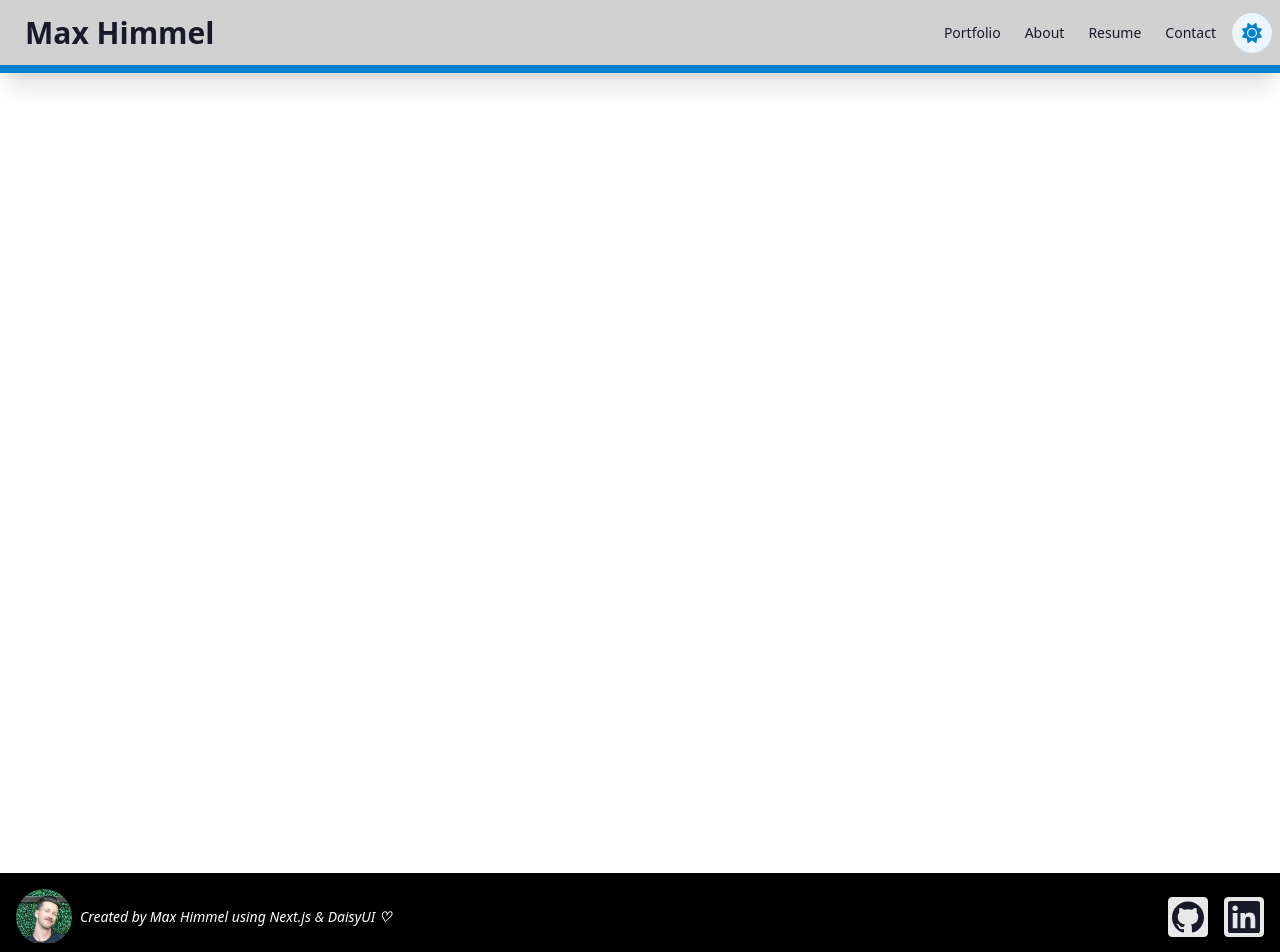
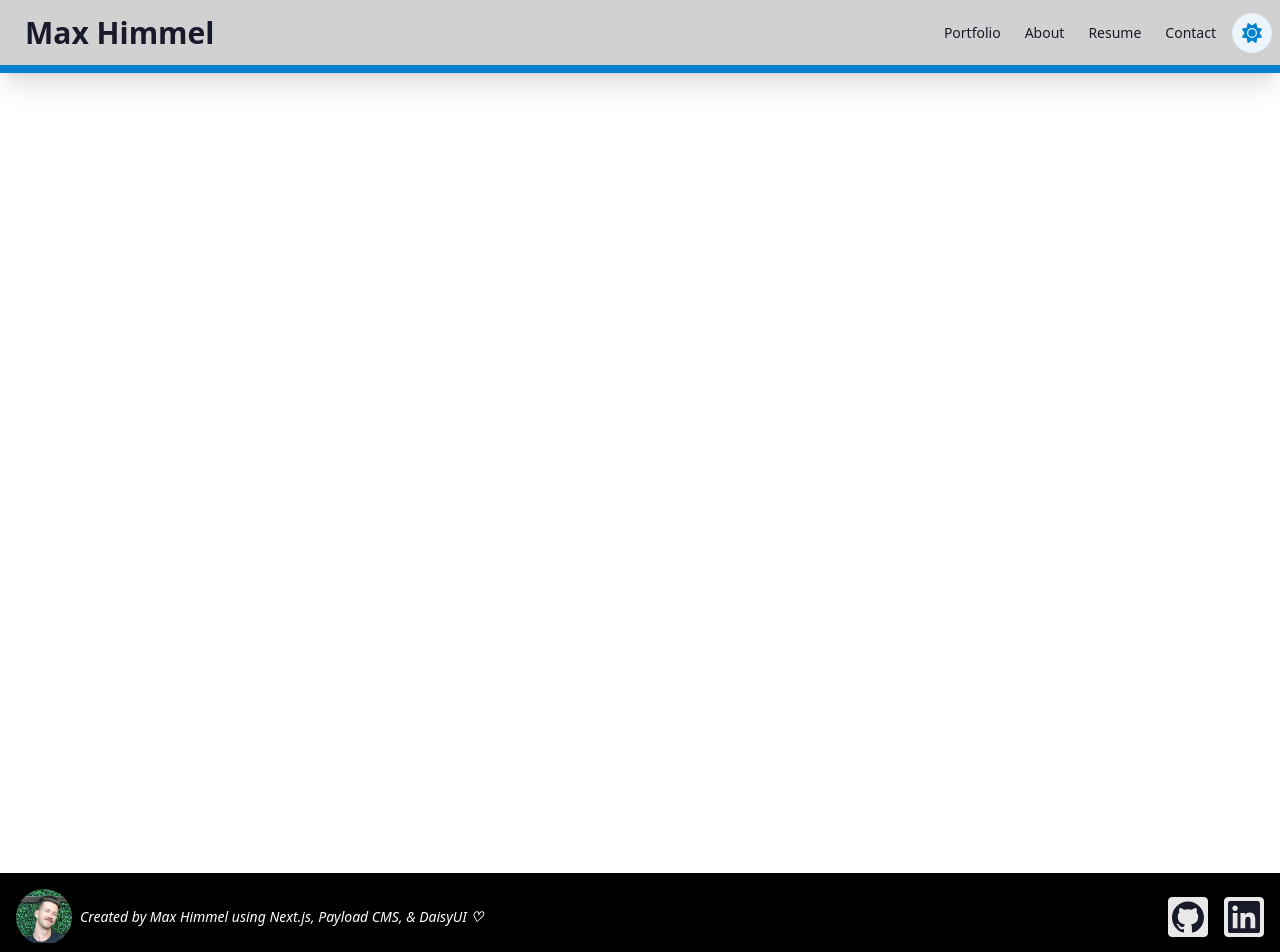
Before and after one commit to maxhimmel/my-website, a Next.js app: page /resume in a window 1280 px wide. Shown: the top 952 px of the page. Built offline with nearby package versions, Linux system fonts and the light colour scheme.

Commit message:
add payload to footer credits
+ include links to techs used to make website

```diff
--- a/src/app/(my-website)/footer/footer.tsx
+++ b/src/app/(my-website)/footer/footer.tsx
@@ -1,4 +1,5 @@
 import Image from "next/image";
+import { PropsWithChildren } from "react";
 import { SiGithub, SiLinkedin } from "react-icons/si";
 
 export function Footer() {
@@ -15,7 +16,9 @@ export function Footer() {
           />
         </div>
         <i>
-          Created by Max Himmel using Next.js & DaisyUI <b>♡</b>
+          Created by Max Himmel using <HoverLink href="https://nextjs.org/">Next.js</HoverLink>,{" "}
+          <HoverLink href="https://payloadcms.com/">Payload CMS</HoverLink>, &{" "}
+          <HoverLink href="https://daisyui.com/">DaisyUI</HoverLink> <b>♡</b>
         </i>
       </aside>
       <nav className="grid-flow-col gap-4 md:place-self-center md:justify-self-end">
@@ -29,3 +32,11 @@ export function Footer() {
     </footer>
   );
 }
+
+function HoverLink({ href, children }: { href: string } & PropsWithChildren) {
+  return (
+    <a href={href} target="_blank" className="hover:underline">
+      {children}
+    </a>
+  );
+}
```
